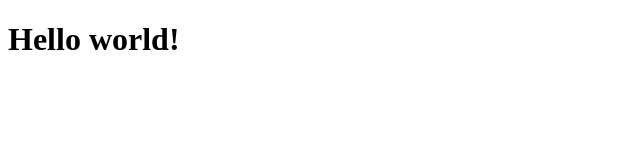
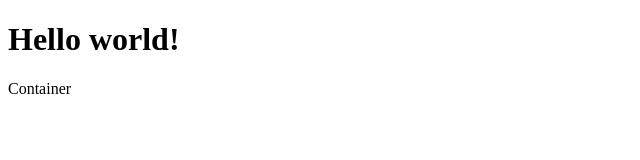
Before and after one commit to senjah7/git-test-public, a plain HTML site: page index.html in a window 1280 px wide. Shown: the full height of the page, 0-640 px from the left. Drawn offline with Linux system fonts and the light colour scheme.

Commit message:
Add container

```diff
--- a/index.html
+++ b/index.html
@@ -8,6 +8,7 @@
 </head>
 <body>
     <h1>Hello world!</h1>
+    <div>Container</div>
 
 </body>
 </html>
```
